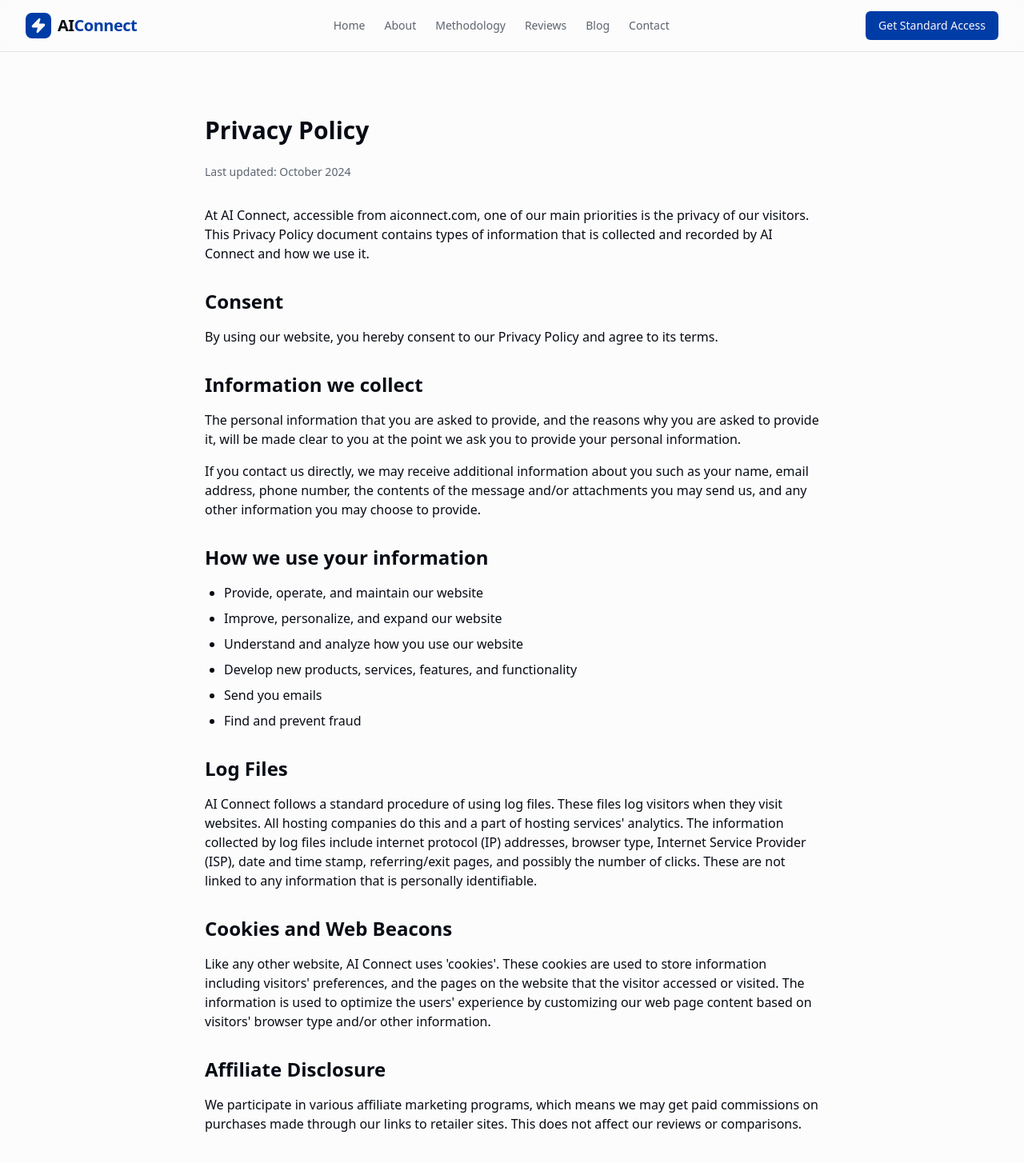
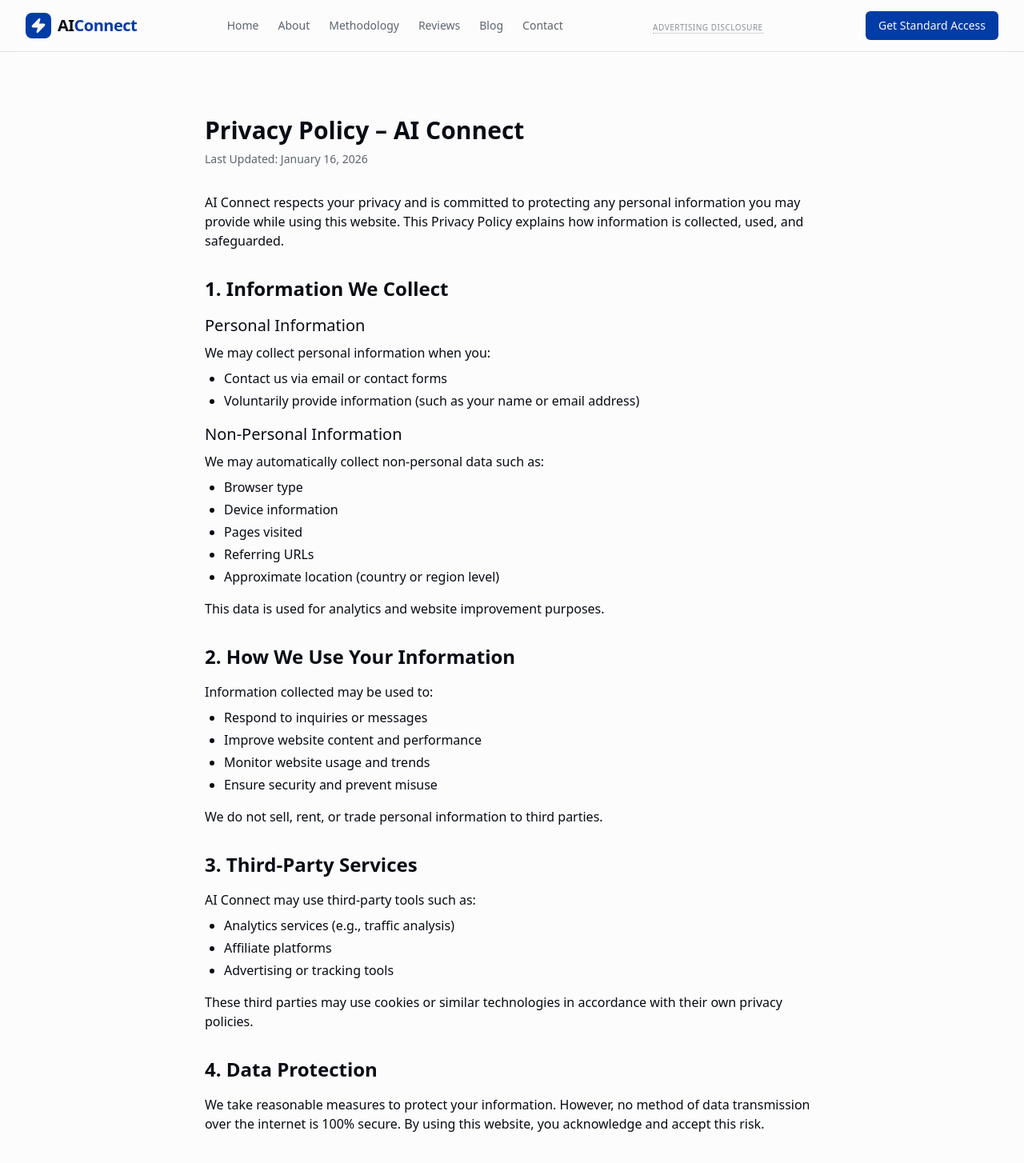
Before and after one commit to harshcodershive/tech-blog, a Next.js app: page /privacy in a window 1280 px wide. Shown: the top 1454 px of the page at 80% size. Built offline with nearby package versions, Linux system fonts and the light colour scheme.

Commit message:
add privacy policy, terms and service, affilate, cookie policty

```diff
--- /dev/null
+++ b/app/cookies/page.tsx
@@ -0,0 +1,55 @@
+export default function CookiesPage() {
+    return (
+        <div className="container py-20 px-4 md:px-8 mx-auto">
+            <div className="max-w-3xl mx-auto prose prose-gray">
+                <h1 className="text-3xl font-bold mb-2">Cookie Policy – AI Connect</h1>
+                <p className="text-sm text-muted-foreground mb-8">Last Updated: January 16, 2026</p>
+
+                <p className="mb-4">
+                    This Cookie Policy explains how AI Connect uses cookies and similar technologies.
+                </p>
+
+                <h2 className="text-2xl font-semibold mt-8 mb-4">1. What Are Cookies?</h2>
+                <p className="mb-4">
+                    Cookies are small text files stored on your device when you visit a website. They help improve user experience and website functionality.
+                </p>
+
+                <h2 className="text-2xl font-semibold mt-8 mb-4">2. How We Use Cookies</h2>
+                <p className="mb-2">AI Connect may use cookies to:</p>
+                <ul className="list-disc pl-6 mb-4 space-y-1">
+                    <li>Analyze website traffic and usage</li>
+                    <li>Understand visitor behavior</li>
+                    <li>Improve site performance and content</li>
+                    <li>Track affiliate referrals</li>
+                </ul>
+
+                <h2 className="text-2xl font-semibold mt-8 mb-4">3. Third-Party Cookies</h2>
+                <p className="mb-2">Some cookies may be placed by third-party services such as:</p>
+                <ul className="list-disc pl-6 mb-4 space-y-1">
+                    <li>Analytics providers</li>
+                    <li>Affiliate networks</li>
+                    <li>Advertising platforms</li>
+                </ul>
+                <p className="mb-4">These cookies are governed by the respective third-party privacy policies.</p>
+
+                <h2 className="text-2xl font-semibold mt-8 mb-4">4. Managing Cookies</h2>
+                <p className="mb-2">You can choose to:</p>
+                <ul className="list-disc pl-6 mb-4 space-y-1">
+                    <li>Disable cookies through your browser settings</li>
+                    <li>Delete existing cookies at any time</li>
+                </ul>
+                <p className="mb-4">Please note that disabling cookies may affect website functionality.</p>
+
+                <h2 className="text-2xl font-semibold mt-8 mb-4">5. Consent</h2>
+                <p className="mb-4">
+                    By continuing to use AI Connect, you consent to the use of cookies as described in this policy.
+                </p>
+
+                <h2 className="text-2xl font-semibold mt-8 mb-4">6. Updates to This Policy</h2>
+                <p className="mb-4">
+                    This Cookie Policy may be updated periodically. Changes will be posted on this page with a revised date.
+                </p>
+            </div>
+        </div>
+    );
+}
--- /dev/null
+++ b/app/disclaimer/page.tsx
@@ -0,0 +1,40 @@
+export default function DisclaimerPage() {
+    return (
+        <div className="container py-20 px-4 md:px-8 mx-auto">
+            <div className="max-w-3xl mx-auto prose prose-gray">
+                <h1 className="text-3xl font-bold mb-2">Affiliate Disclosure – AI Connect</h1>
+                <p className="text-sm text-muted-foreground mb-8">Last Updated: January 16, 2026</p>
+
+                <p className="mb-4">
+                    AI Connect participates in various affiliate marketing programs. This means that some of the links on this website may be affiliate links.
+                </p>
+                <p className="mb-4">
+                    If you click on an affiliate link and make a purchase or sign up for a service, AI Connect may earn a commission at no additional cost to you.
+                </p>
+
+                <h2 className="text-2xl font-semibold mt-8 mb-4">What This Means for You</h2>
+                <ul className="list-disc pl-6 mb-4 space-y-1">
+                    <li>Affiliate links help support the operation and maintenance of this website</li>
+                    <li>You are never charged extra for using an affiliate link</li>
+                    <li>Affiliate partnerships do not influence our reviews, comparisons, or recommendations</li>
+                </ul>
+
+                <h2 className="text-2xl font-semibold mt-8 mb-4">Our Editorial Integrity</h2>
+                <p className="mb-4">
+                    AI Connect maintains full editorial independence. We do not accept payment in exchange for positive reviews, ratings, or endorsements.
+                </p>
+                <p className="mb-4">
+                    All opinions expressed on this website are based on independent research, analysis, and, where possible, hands-on evaluation.
+                </p>
+
+                <h2 className="text-2xl font-semibold mt-8 mb-4">Transparency Commitment</h2>
+                <p className="mb-4">
+                    Any article, page, or section that includes affiliate links is created with the goal of providing accurate and helpful information. Reader trust is our highest priority.
+                </p>
+                <p className="mb-4">
+                    If you have questions regarding our affiliate relationships, you may contact us directly.
+                </p>
+            </div>
+        </div>
+    );
+}
--- a/app/privacy/page.tsx
+++ b/app/privacy/page.tsx
@@ -2,47 +2,69 @@
     return (
         <div className="container py-20 px-4 md:px-8 mx-auto">
             <div className="max-w-3xl mx-auto prose prose-gray">
-                <h1 className="text-3xl font-bold mb-6">Privacy Policy</h1>
-                <p className="text-sm text-muted-foreground mb-8">Last updated: October 2024</p>
+                <h1 className="text-3xl font-bold mb-2">Privacy Policy – AI Connect</h1>
+                <p className="text-sm text-muted-foreground mb-8">Last Updated: January 16, 2026</p>
 
                 <p className="mb-4">
-                    At AI Connect, accessible from aiconnect.com, one of our main priorities is the privacy of our visitors. This Privacy Policy document contains types of information that is collected and recorded by AI Connect and how we use it.
+                    AI Connect respects your privacy and is committed to protecting any personal information you may provide while using this website. This Privacy Policy explains how information is collected, used, and safeguarded.
                 </p>
 
-                <h2 className="text-2xl font-semibold mt-8 mb-4">Consent</h2>
-                <p className="mb-4">By using our website, you hereby consent to our Privacy Policy and agree to its terms.</p>
+                <h2 className="text-2xl font-semibold mt-8 mb-4">1. Information We Collect</h2>
 
-                <h2 className="text-2xl font-semibold mt-8 mb-4">Information we collect</h2>
+                <h3 className="text-xl font-medium mt-4 mb-2">Personal Information</h3>
+                <p className="mb-2">We may collect personal information when you:</p>
+                <ul className="list-disc pl-6 mb-4 space-y-1">
+                    <li>Contact us via email or contact forms</li>
+                    <li>Voluntarily provide information (such as your name or email address)</li>
+                </ul>
+
+                <h3 className="text-xl font-medium mt-4 mb-2">Non-Personal Information</h3>
+                <p className="mb-2">We may automatically collect non-personal data such as:</p>
+                <ul className="list-disc pl-6 mb-4 space-y-1">
+                    <li>Browser type</li>
+                    <li>Device information</li>
+                    <li>Pages visited</li>
+                    <li>Referring URLs</li>
+                    <li>Approximate location (country or region level)</li>
+                </ul>
+                <p className="mb-4">This data is used for analytics and website improvement purposes.</p>
+
+                <h2 className="text-2xl font-semibold mt-8 mb-4">2. How We Use Your Information</h2>
+                <p className="mb-2">Information collected may be used to:</p>
+                <ul className="list-disc pl-6 mb-4 space-y-1">
+                    <li>Respond to inquiries or messages</li>
+                    <li>Improve website content and performance</li>
+                    <li>Monitor website usage and trends</li>
+                    <li>Ensure security and prevent misuse</li>
+                </ul>
+                <p className="mb-4">We do not sell, rent, or trade personal information to third parties.</p>
+
+                <h2 className="text-2xl font-semibold mt-8 mb-4">3. Third-Party Services</h2>
+                <p className="mb-2">AI Connect may use third-party tools such as:</p>
+                <ul className="list-disc pl-6 mb-4 space-y-1">
+                    <li>Analytics services (e.g., traffic analysis)</li>
+                    <li>Affiliate platforms</li>
+                    <li>Advertising or tracking tools</li>
+                </ul>
+                <p className="mb-4">These third parties may use cookies or similar technologies in accordance with their own privacy policies.</p>
+
+                <h2 className="text-2xl font-semibold mt-8 mb-4">4. Data Protection</h2>
                 <p className="mb-4">
-                    The personal information that you are asked to provide, and the reasons why you are asked to provide it, will be made clear to you at the point we ask you to provide your personal information.
-                </p>
-                <p className="mb-4">
-                    If you contact us directly, we may receive additional information about you such as your name, email address, phone number, the contents of the message and/or attachments you may send us, and any other information you may choose to provide.
+                    We take reasonable measures to protect your information. However, no method of data transmission over the internet is 100% secure. By using this website, you acknowledge and accept this risk.
                 </p>
 
-                <h2 className="text-2xl font-semibold mt-8 mb-4">How we use your information</h2>
-                <ul className="list-disc pl-6 mb-4 space-y-2">
-                    <li>Provide, operate, and maintain our website</li>
-                    <li>Improve, personalize, and expand our website</li>
-                    <li>Understand and analyze how you use our website</li>
-                    <li>Develop new products, services, features, and functionality</li>
-                    <li>Send you emails</li>
-                    <li>Find and prevent fraud</li>
+                <h2 className="text-2xl font-semibold mt-8 mb-4">5. Your Rights</h2>
+                <p className="mb-2">Depending on your location, you may have the right to:</p>
+                <ul className="list-disc pl-6 mb-4 space-y-1">
+                    <li>Request access to your personal data</li>
+                    <li>Request correction or deletion</li>
+                    <li>Withdraw consent where applicable</li>
                 </ul>
+                <p className="mb-4">You may contact us to exercise these rights.</p>
 
-                <h2 className="text-2xl font-semibold mt-8 mb-4">Log Files</h2>
+                <h2 className="text-2xl font-semibold mt-8 mb-4">6. Changes to This Policy</h2>
                 <p className="mb-4">
-                    AI Connect follows a standard procedure of using log files. These files log visitors when they visit websites. All hosting companies do this and a part of hosting services' analytics. The information collected by log files include internet protocol (IP) addresses, browser type, Internet Service Provider (ISP), date and time stamp, referring/exit pages, and possibly the number of clicks. These are not linked to any information that is personally identifiable.
-                </p>
-
-                <h2 className="text-2xl font-semibold mt-8 mb-4">Cookies and Web Beacons</h2>
-                <p className="mb-4">
-                    Like any other website, AI Connect uses 'cookies'. These cookies are used to store information including visitors' preferences, and the pages on the website that the visitor accessed or visited. The information is used to optimize the users' experience by customizing our web page content based on visitors' browser type and/or other information.
-                </p>
-
-                <h2 className="text-2xl font-semibold mt-8 mb-4">Affiliate Disclosure</h2>
-                <p className="mb-4">
-                    We participate in various affiliate marketing programs, which means we may get paid commissions on purchases made through our links to retailer sites. This does not affect our reviews or comparisons.
+                    This Privacy Policy may be updated periodically. Any changes will be reflected on this page with an updated revision date.
                 </p>
             </div>
         </div>
--- a/app/terms/page.tsx
+++ b/app/terms/page.tsx
@@ -2,50 +2,60 @@
     return (
         <div className="container py-20 px-4 md:px-8 mx-auto">
             <div className="max-w-3xl mx-auto prose prose-gray">
-                <h1 className="text-3xl font-bold mb-6">Terms of Service</h1>
-                <p className="text-sm text-muted-foreground mb-8">Last updated: October 2024</p>
+                <h1 className="text-3xl font-bold mb-2">Terms of Service – AI Connect</h1>
+                <p className="text-sm text-muted-foreground mb-8">Last Updated: January 16, 2026</p>
 
-                <h2 className="text-2xl font-semibold mt-8 mb-4">1. Agreement to Terms</h2>
                 <p className="mb-4">
-                    By accessing our website at aiconnect.com, you agree to be bound by these terms of service, all applicable laws and regulations, and agree that you are responsible for compliance with any applicable local laws. If you do not agree with any of these terms, you are prohibited from using or accessing this site.
+                    By accessing or using AI Connect, you agree to be bound by the following Terms of Service. If you do not agree with these terms, please discontinue use of the website.
                 </p>
 
-                <h2 className="text-2xl font-semibold mt-8 mb-4">2. Use License</h2>
+                <h2 className="text-2xl font-semibold mt-8 mb-4">1. Use of Content</h2>
+                <p className="mb-2">All content on AI Connect is provided for informational and educational purposes only.</p>
+                <p className="font-medium mt-2">You may:</p>
+                <ul className="list-disc pl-6 mb-2 space-y-1">
+                    <li>Read and share content for personal, non-commercial use</li>
+                </ul>
+                <p className="font-medium mt-2">You may not:</p>
+                <ul className="list-disc pl-6 mb-4 space-y-1">
+                    <li>Copy, reproduce, or redistribute content without written permission</li>
+                    <li>Use content for unlawful or misleading purposes</li>
+                </ul>
+
+                <h2 className="text-2xl font-semibold mt-8 mb-4">2. No Professional Advice</h2>
+                <p className="mb-2">Content published on AI Connect does not constitute:</p>
+                <ul className="list-disc pl-6 mb-4 space-y-1">
+                    <li>Legal advice</li>
+                    <li>Financial advice</li>
+                    <li>Business or professional consulting</li>
+                </ul>
+                <p className="mb-4">Users are responsible for conducting their own research before making decisions based on information from this website.</p>
+
+                <h2 className="text-2xl font-semibold mt-8 mb-4">3. Accuracy of Information</h2>
                 <p className="mb-4">
-                    Permission is granted to temporarily download one copy of the materials (information or software) on AI Connect's website for personal, non-commercial transitory viewing only. This is the grant of a license, not a transfer of title, and under this license you may not:
-                </p>
-                <ul className="list-disc pl-6 mb-4 space-y-2">
-                    <li>modify or copy the materials;</li>
-                    <li>use the materials for any commercial purpose, or for any public display (commercial or non-commercial);</li>
-                    <li>attempt to decompile or reverse engineer any software contained on AI Connect's website;</li>
-                    <li>remove any copyright or other proprietary notations from the materials; or</li>
-                    <li>transfer the materials to another person or "mirror" the materials on any other server.</li>
-                </ul>
-                <p className="mb-4">
-                    This license shall automatically terminate if you violate any of these restrictions and may be terminated by AI Connect at any time. Upon terminating your viewing of these materials or upon the termination of this license, you must destroy any downloaded materials in your possession whether in electronic or printed format.
+                    While we strive for accuracy, AI tools and software frequently change. AI Connect does not guarantee that all information is complete, current, or error-free.
                 </p>
 
-                <h2 className="text-2xl font-semibold mt-8 mb-4">3. Disclaimer</h2>
+                <h2 className="text-2xl font-semibold mt-8 mb-4">4. External Links</h2>
+                <p className="mb-2">AI Connect may contain links to third-party websites. We are not responsible for:</p>
+                <ul className="list-disc pl-6 mb-4 space-y-1">
+                    <li>Content on external sites</li>
+                    <li>Privacy practices of third parties</li>
+                    <li>Products or services offered by third parties</li>
+                </ul>
+                <p className="mb-4">Visiting external links is done at your own discretion.</p>
+
+                <h2 className="text-2xl font-semibold mt-8 mb-4">5. Limitation of Liability</h2>
+                <p className="mb-2">AI Connect shall not be liable for:</p>
+                <ul className="list-disc pl-6 mb-4 space-y-1">
+                    <li>Any direct or indirect damages</li>
+                    <li>Loss of data, revenue, or business</li>
+                    <li>Decisions made based on website content</li>
+                </ul>
+                <p className="mb-4">Use of this website is entirely at your own risk.</p>
+
+                <h2 className="text-2xl font-semibold mt-8 mb-4">6. Changes to Terms</h2>
                 <p className="mb-4">
-                    The materials on AI Connect's website are provided on an 'as is' basis. AI Connect makes no warranties, expressed or implied, and hereby disclaims and negates all other warranties including, without limitation, implied warranties or conditions of merchantability, fitness for a particular purpose, or non-infringement of intellectual property or other violation of rights.
-                </p>
-                <p className="mb-4">
-                    Further, AI Connect does not warrant or make any representations concerning the accuracy, likely results, or reliability of the use of the materials on its website or otherwise relating to such materials or on any sites linked to this site.
-                </p>
-
-                <h2 className="text-2xl font-semibold mt-8 mb-4">4. Limitations</h2>
-                <p className="mb-4">
-                    In no event shall AI Connect or its suppliers be liable for any damages (including, without limitation, damages for loss of data or profit, or due to business interruption) arising out of the use or inability to use the materials on AI Connect's website, even if AI Connect or a AI Connect authorized representative has been notified orally or in writing of the possibility of such damage. Because some jurisdictions do not allow limitations on implied warranties, or limitations of liability for consequential or incidental damages, these limitations may not apply to you.
-                </p>
-
-                <h2 className="text-2xl font-semibold mt-8 mb-4">5. Accuracy of Materials</h2>
-                <p className="mb-4">
-                    The materials appearing on AI Connect's website could include technical, typographical, or photographic errors. AI Connect does not warrant that any of the materials on its website are accurate, complete or current. AI Connect may make changes to the materials contained on its website at any time without notice. However AI Connect does not make any commitment to update the materials.
-                </p>
-
-                <h2 className="text-2xl font-semibold mt-8 mb-4">6. Links</h2>
-                <p className="mb-4">
-                    AI Connect has not reviewed all of the sites linked to its website and is not responsible for the contents of any such linked site. The inclusion of any link does not imply endorsement by AI Connect of the site. Use of any such linked website is at the user's own risk.
+                    These Terms of Service may be updated at any time. Continued use of the website indicates acceptance of the revised terms.
                 </p>
             </div>
         </div>
--- a/components/navbar.tsx
+++ b/components/navbar.tsx
@@ -39,8 +39,8 @@
                             key={link.href}
                             href={link.href}
                             className={`text-sm font-medium transition-colors hover:text-primary ${pathname === link.href
-                                    ? "text-primary"
-                                    : "text-muted-foreground"
+                                ? "text-primary"
+                                : "text-muted-foreground"
                                 }`}
                         >
                             {link.name}
@@ -55,6 +55,21 @@
                         </Link>
                     ))}
                 </nav>
+
+                {/* Affiliate Disclosure Hover */}
+                <div className="hidden lg:block group relative cursor-help mr-4">
+                    <span className="text-[10px] uppercase tracking-wider text-muted-foreground/70 hover:text-primary transition-colors border-b border-dotted border-muted-foreground/50">
+                        Advertising Disclosure
+                    </span>
+                    <div className="absolute top-full left-1/2 -translate-x-1/2 pt-4 opacity-0 invisible group-hover:opacity-100 group-hover:visible transition-all duration-200 w-72 z-50">
+                        <div className="bg-popover text-popover-foreground text-xs p-3 rounded-md shadow-md border border-border relative">
+                            <div className="absolute -top-1 left-1/2 -translate-x-1/2 w-2 h-2 bg-popover border-t border-l border-border rotate-45"></div>
+                            <p className="leading-relaxed">
+                                AI Connect is supported by our readers. When you purchase through links on our site, we may earn an affiliate commission at no extra cost to you.
+                            </p>
+                        </div>
+                    </div>
+                </div>
 
                 {/* Call to Action */}
                 <div className="hidden md:flex">
@@ -77,8 +92,8 @@
                                         key={link.href}
                                         href={link.href}
                                         className={`text-lg font-medium transition-colors hover:text-primary ${pathname === link.href
-                                                ? "text-primary"
-                                                : "text-muted-foreground"
+                                            ? "text-primary"
+                                            : "text-muted-foreground"
                                             }`}
                                     >
                                         {link.name}
```
